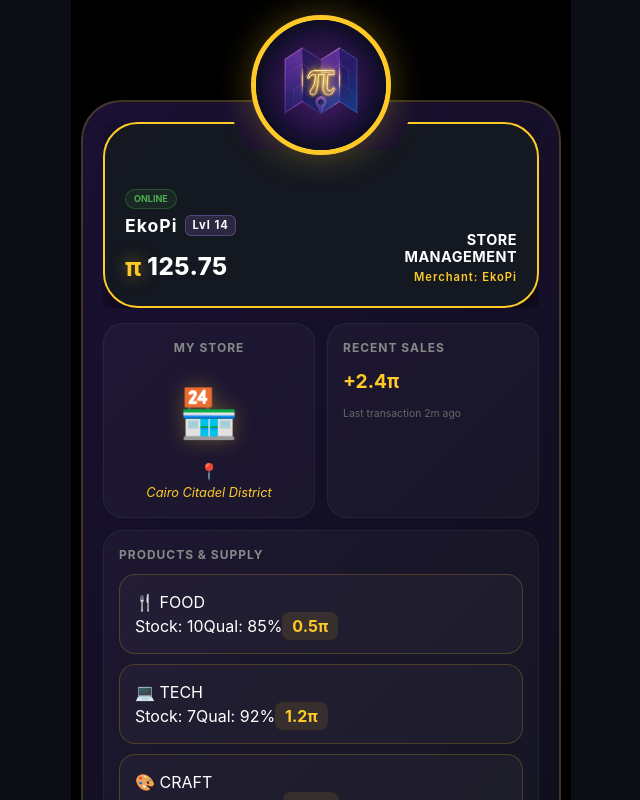
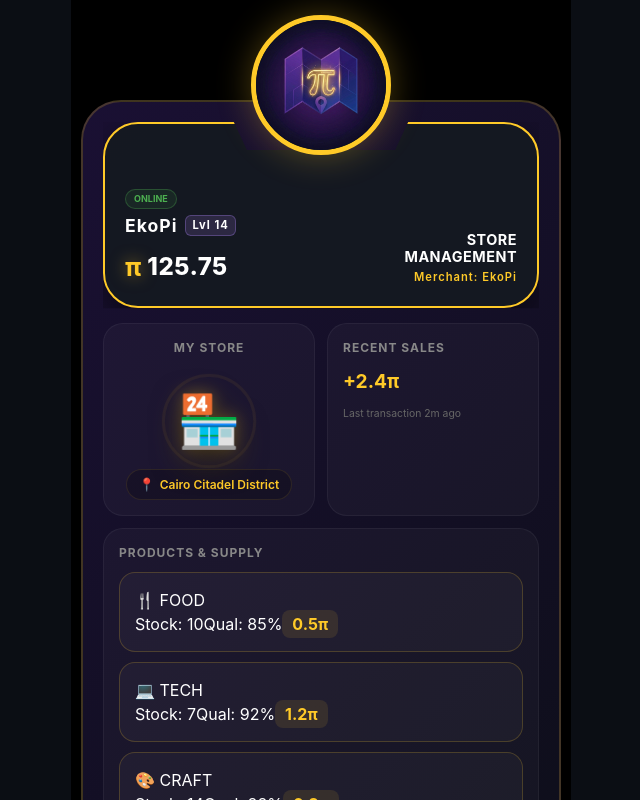
Before and after one commit to Maplypi-Official/maplypi-frontend, a React (Vite) app: page / in a window 1280 px wide. Shown: the top 800 px of the page, without its empty margins (319-959 px from the left). Built offline with nearby package versions, Linux system fonts and the light colour scheme; no server answers.

Commit message:
Update MyStore.css

```diff
--- a/src/components/Stats/MyStore.css
+++ b/src/components/Stats/MyStore.css
@@ -2,9 +2,77 @@
   display: flex;
   flex-direction: column;
   align-items: center;
-  justify-content: center;
+  justify-content: space-between;
   text-align: center;
   min-height: 160px;
+  position: relative;
+  overflow: hidden;
 }
-.isometric-icon { font-size: 3rem; margin: 10px 0; filter: drop-shadow(0 0 10px rgba(255,202,40,0.3)); }
-.loc-text { color: #ffca28; font-size: 0.8rem; margin: 0; font-style: italic; }
+
+.panel-header-simple {
+  width: 100%;
+  margin-bottom: 5px;
+}
+
+.store-visual-container {
+  position: relative;
+  display: flex;
+  justify-content: center;
+  align-items: center;
+  margin: 10px 0;
+}
+
+.isometric-icon {
+  font-size: 3.2rem;
+  z-index: 2;
+  filter: drop-shadow(0 10px 15px rgba(0,0,0,0.5))
+          drop-shadow(0 0 8px rgba(255, 202, 40, 0.4));
+  transition: transform 0.3s ease;
+}
+
+.store-summary:hover .isometric-icon {
+  transform: translateY(-5px) scale(1.1);
+}
+
+/* تأثير الحلقة النابضة حول المتجر لإعطاء إيحاء الـ GPS */
+.pulse-ring {
+  position: absolute;
+  width: 60px;
+  height: 60px;
+  border: 2px solid var(--digital-gold);
+  border-radius: 50%;
+  opacity: 0;
+  animation: store-pulse 2s infinite;
+}
+
+@keyframes store-pulse {
+  0% { transform: scale(0.5); opacity: 0; }
+  50% { opacity: 0.5; }
+  100% { transform: scale(1.5); opacity: 0; }
+}
+
+.location-info {
+  display: flex;
+  align-items: center;
+  gap: 5px;
+  background: rgba(0, 0, 0, 0.2);
+  padding: 5px 12px;
+  border-radius: 20px;
+  border: 1px solid rgba(255, 202, 40, 0.1);
+  width: fit-content;
+}
+
+.geo-pin {
+  font-size: 0.8rem;
+}
+
+.loc-text {
+  color: var(--digital-gold);
+  font-size: 0.75rem;
+  margin: 0;
+  font-weight: 600;
+  white-space: nowrap;
+  overflow: hidden;
+  text-overflow: ellipsis;
+  max-width: 120px;
+}
```
